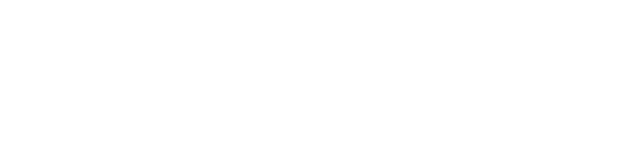
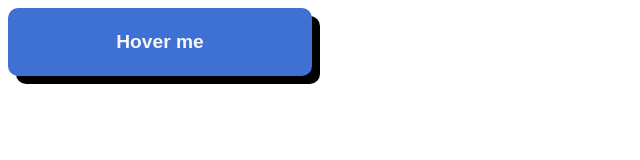
Before and after one commit to ValperDev/button-collection, a plain HTML site: page index.html in a window 1280 px wide. Shown: the whole page, without its empty margins (0-640 px from the left). Drawn offline with Linux system fonts and the light colour scheme.

Commit message:
Add 1st button and button container

```diff
--- a/index.html
+++ b/index.html
@@ -4,8 +4,11 @@
     <meta charset="UTF-8">
     <meta name="viewport" content="width=device-width, initial-scale=1.0">
     <title>Document</title>
+    <link rel="stylesheet" href="./style.css">
 </head>
 <body>
-
+    <div class="button-list">
+        <button class="button button1">Hover me</button>
+    </div>
 </body>
 </html>
--- a/style.css
+++ b/style.css
@@ -0,0 +1,29 @@
+.button-list {
+    display: grid;
+    gap: 1em;
+    grid-template-columns: repeat(auto-fill, minmax(min(250px, 100%), 1fr));
+}
+
+.button {
+    cursor: pointer;
+    font-size: 1.2em;
+    padding: 1.2em 2.4em;
+}
+
+.button1 {
+    border: 0;
+    border-radius: 10px;
+    box-shadow: 8px 8px 0px #000;
+    background-color: #3f70d4;
+    color: #f7f7f7;
+    font-weight: 700;
+    transition: box-shadow 150ms ease-in-out;
+    -webkit-transition: box-shadow 150ms ease-in-out;
+    -moz-transition: box-shadow 150ms ease-in-out;
+    -ms-transition: box-shadow 150ms ease-in-out;
+    -o-transition: box-shadow 150ms ease-in-out;
+}
+
+.button1:hover {
+    box-shadow: unset;
+}
```
